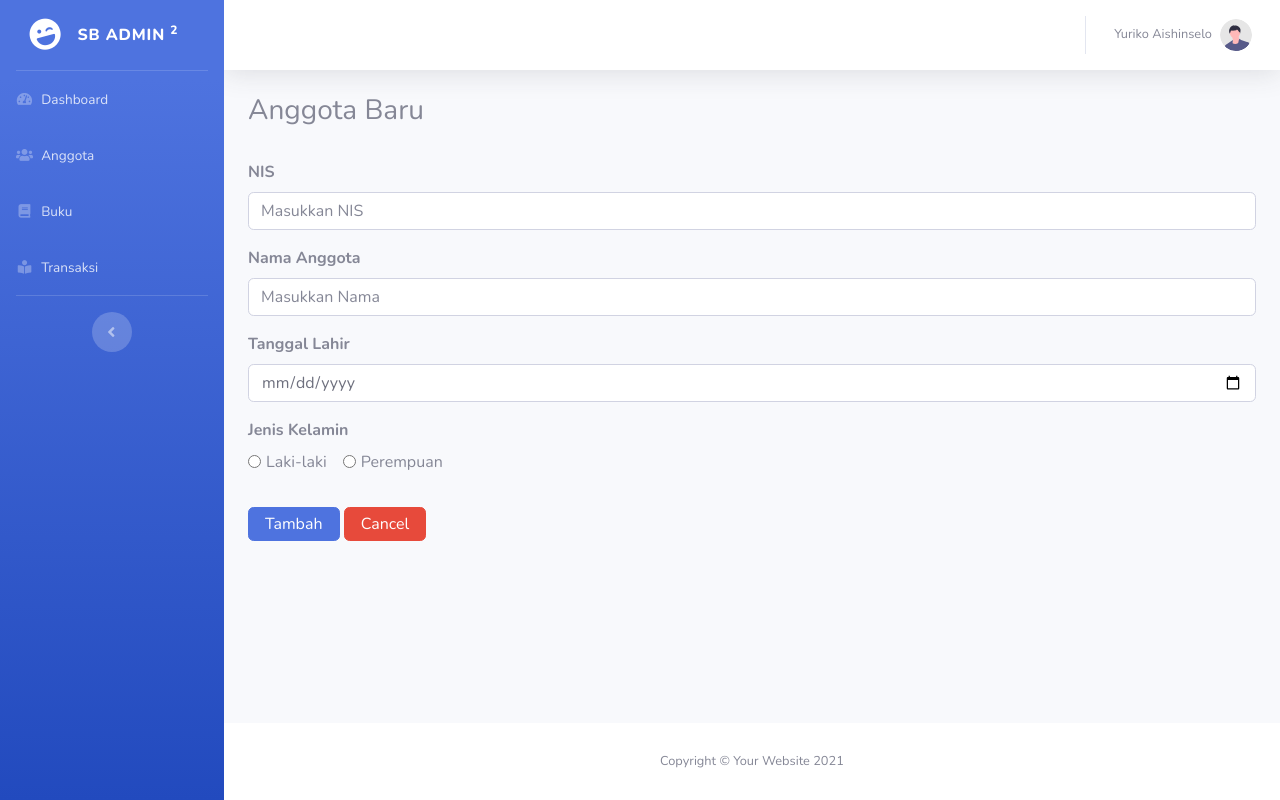
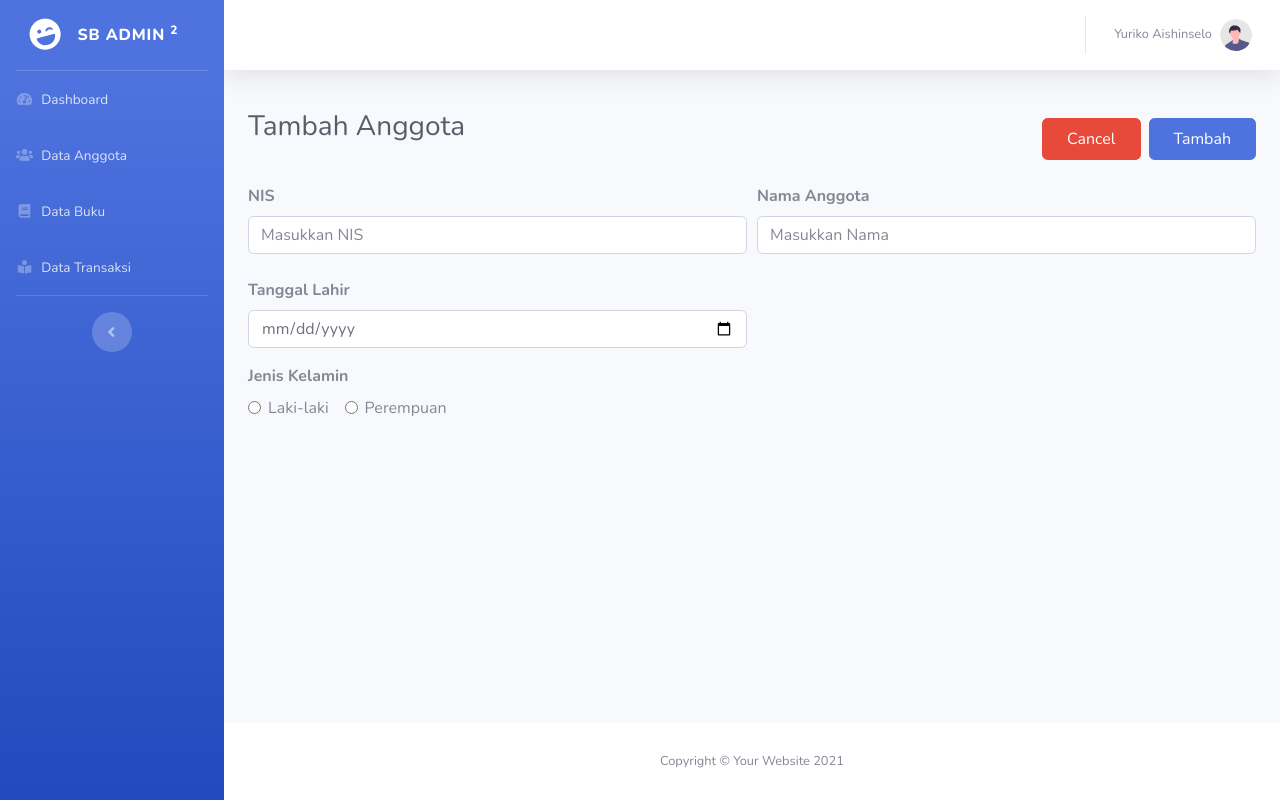
Before and after one commit to YurikoAishinselo123/Library-Maitreyawira, a PHP site: page /index.php?page=tambahAnggota in a window 1280 px wide. Run offline with PHP 8.4, Linux system fonts and the light colour scheme; a user stored in the database is signed in.

Commit message:
Fix on Module  Anggota

```diff
--- a/Pages/Anggota/tambahAnggota.php
+++ b/Pages/Anggota/tambahAnggota.php
@@ -1,41 +1,46 @@
 <form method="post" action="index.php?page=tambahAnggotaLogic" enctype="multipart/form-data">
-    <h3>Anggota Baru</h3>
-    <br>
+    <div class="d-sm-flex align-items-center justify-content-between mb-4">
+        <h2 class="h3 mb-0 text-gray-800">Tambah Anggota</h2>
+        <div class="d-flex justify-content-end mt-4">
+            <a href="index.php?page=daftarAnggota" class="btn btn-danger px-4 py-2 mr-2">Cancel</a>
+            <input type="submit" name="proses" value="Tambah" class="btn btn-primary px-4 py-2">
+        </div>
+    </div>
+
     <div class="form-row">
-        <div class="col-md-12 mb-3">
+        <div class="col-md-6 mb-4">
             <label><b>NIS</b></label>
             <input type="number" name="NIS" class="form-control" placeholder="Masukkan NIS" required>
         </div>
-
-        <div class="col-md-12 mb-3">
+        <div class="col-md-6 mb-4">
             <label><b>Nama Anggota</b></label>
             <input type="text" name="nama_anggota" class="form-control" placeholder="Masukkan Nama" required>
         </div>
+    </div>
 
-        <div class="col-md-12 mb-3">
+    <div class="form-row">
+        <div class="col-md-6 mb-3">
             <label><b>Tanggal Lahir</b></label>
             <input type="date" name="tanggal_lahir" class="form-control" required>
         </div>
+    </div>
 
-        <!-- Jenis Kelamin -->
-        <div class="col-md-12 mb-3">
-            <label><b>Jenis Kelamin</b></label><br>
-            <div class="form-check form-check-inline">
+    <div class="form-row">
+        <div class="col-md-6 mb-3">
+            <label><b>Jenis Kelamin</b></label>
+            <div class="d-flex">
+                <div class="form-check mr-3">
                     <input class="form-check-input" type="radio" name="jenis_kelamin" id="genderL" value="Laki-laki"
                         required>
                     <label class="form-check-label" for="genderL">Laki-laki</label>
                 </div>
-            <div class="form-check form-check-inline">
+                <div class="form-check">
                     <input class="form-check-input" type="radio" name="jenis_kelamin" id="genderP" value="Perempuan"
                         required>
                     <label class="form-check-label" for="genderP">Perempuan</label>
                 </div>
             </div>
-
-        <!-- Submit Button -->
-        <div class="col-md-12 mt-3">
-            <input type="submit" name="proses" value="Tambah" class="btn btn-primary px-3 py-1">
-            <a href="index.php?page=daftarAnggota" class="btn btn-danger px-3 py-1">Cancel</a>
         </div>
     </div>
+
 </form>
--- a/index.php
+++ b/index.php
@@ -2,7 +2,6 @@
 session_start();
 
 if (!isset($_SESSION['username'])) {
-  // If not logged in, go back to login page
   echo "<script language='JavaScript'>
     confirm('Login Terlebih Dahulu');
     document.location='Pages/Login/login.php'</script>";
@@ -61,21 +60,21 @@ if (!isset($_SESSION['username'])) {
       <li class="nav-item <?= $page == 'daftarAnggota' ? 'active' : '' ?>">
         <a class="nav-link" href="index.php?page=daftarAnggota">
           <i class="fas fa-fw fa-users"></i>
-          <span>Anggota</span>
+          <span>Data Anggota</span>
         </a>
       </li>
 
       <li class="nav-item <?= $page == 'daftarBuku' ? 'active' : '' ?>">
         <a class="nav-link" href="index.php?page=daftarBuku">
           <i class="fas fa-fw fa-book"></i>
-          <span>Buku</span>
+          <span>Data Buku</span>
         </a>
       </li>
 
       <li class="nav-item <?= $page == 'daftarTransaksi' ? 'active' : '' ?>">
         <a class="nav-link" href="index.php?page=daftarTransaksi">
           <i class="fas fa-fw fa-book-reader"></i>
-          <span>Transaksi</span>
+          <span>Data Transaksi</span>
         </a>
       </li>
 
@@ -193,14 +192,27 @@ if (!isset($_SESSION['username'])) {
                 include "Pages/Buku/hapusBukuLogic.php";
                 break;
               case 'daftarTransaksi':
-                include "Pages/Buku/daftarTransaksi.php";
+                include "Pages/Transaksi/daftarTransaksi.php";
                 break;
               case 'tambahTransaksi':
-                include "Pages/Anggota/tambahTransaksi.php";
+                include "Pages/Transaksi/tambahTransaksi.php";
+                break;
+              case 'tambahTransaksiLogic':
+                include "Pages/Transaksi/tambahTransaksiLogic.php";
                 break;
               case 'editTransaksi':
-                include "Pages/Anggota/editTransaksi.php";
+                include "Pages/Transaksi/editTransaksi.php";
                 break;
+              case 'editTransaksiLogic':
+                include "Pages/Transaksi/editTransaksiLogic.php";
+                break;
+              case 'hapusTransaksiLogic':
+                include "Pages/Transaksi/hapusTransaksiLogic.php";
+                break;
+              case 'tes':
+                include "Pages/tes.php";
+                break;
+
 
               default:
                 echo "Maaf, Halaman Tidak Ditemukan";
```
Also changed, not shown: Pages/Anggota/editAnggota.php (+15 -17 lines), Pages/Anggota/editAnggotaLogic.php (+5 -5 lines). Lines whose indentation alone changed are shown as unchanged.
